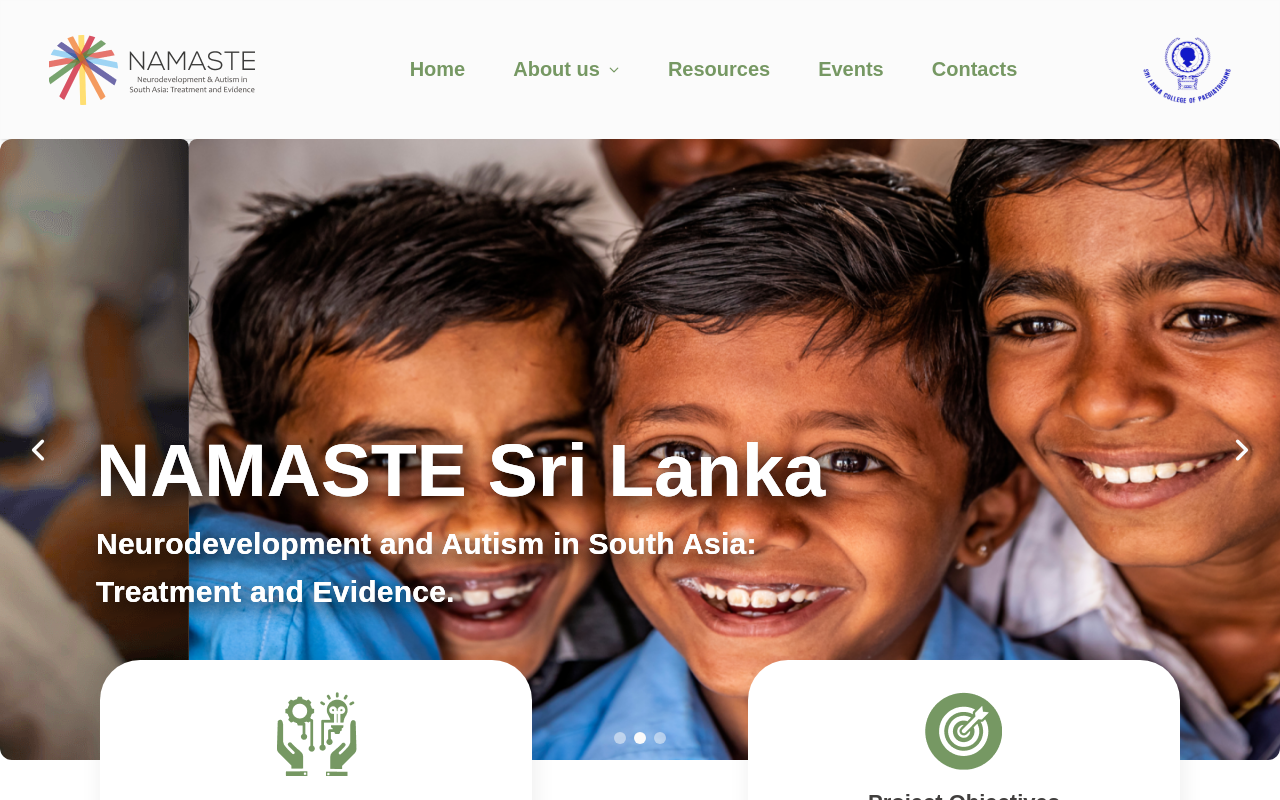
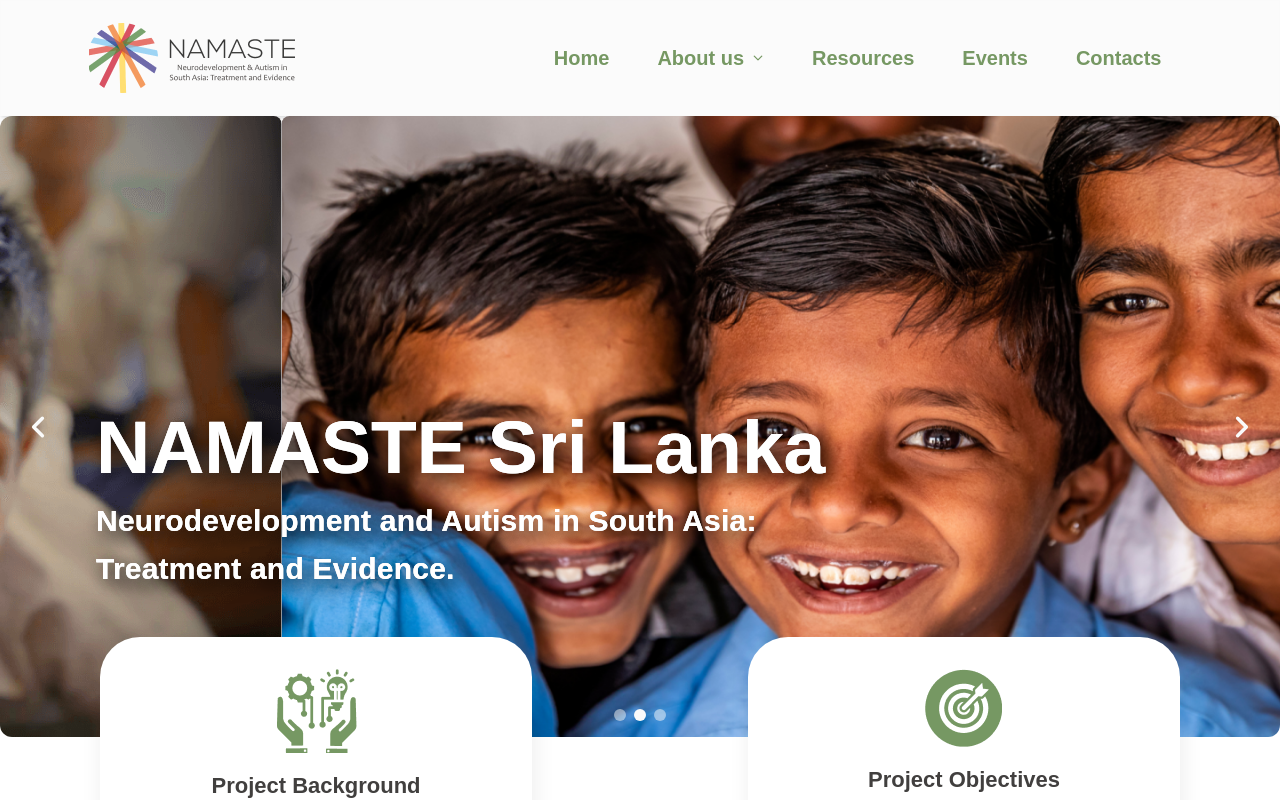
Before and after one commit to tharanga270/namasthe_project2, a React (Create React App) app: page /#/ in a window 1280 px wide. Shown: the top 800 px of the page. Built offline with nearby package versions, Linux system fonts and the light colour scheme.

Commit message:
modification added

```diff
--- a/src/Components/Cabcommunity/Index.js
+++ b/src/Components/Cabcommunity/Index.js
@@ -54,9 +54,14 @@ const CabCommunity = () => {
       slidesToSlide: 4,
     },
     tablet: {
-      breakpoint: { max: 1024, min: 464 },
+      breakpoint: { max: 1024, min: 640 },
       items: 2,
       slidesToSlide: 2,
+    },
+    tablet2: {
+      breakpoint: { max: 640, min: 464 },
+      items: 1,
+      slidesToSlide: 1,
     },
     mobile: {
       breakpoint: { max: 464, min: 0 },
@@ -73,15 +78,15 @@ const CabCommunity = () => {
         ml: { lg: "6rem", md: "2rem", sm: 0, xs: 0 },
         mr: { lg: "6rem", md: "2rem", sm: 0, xs: 0 },
         p: 2,
+        mt: "10%",
       }}
-      style={{ marginTop: "10%" }}
     >
       <Carousel
         responsive={responsive}
         autoPlay={true}
         autoPlaySpeed={5000}
         infinite={true}
-        removeArrowOnDeviceType={["tablet", "mobile", "desktop"]}
+        removeArrowOnDeviceType={["tablet", "tablet2", "mobile", "desktop"]}
         containerClass="carousel-container"
       >
         {cardData.map((data, index) => (
@@ -95,6 +100,7 @@ const CabCommunity = () => {
               maxWidth: "100%",
               border: "2px solid rgb(200, 122, 255)",
               height: "550px",
+              margin: "auto",
             }}
           >
             <div
--- a/src/Components/Navbar/Index.js
+++ b/src/Components/Navbar/Index.js
@@ -17,7 +17,7 @@ import {
   XMarkIcon,
 } from "@heroicons/react/24/outline";
 import { UserGroupIcon } from "@heroicons/react/24/solid";
-import { namastheLogo, Rectangle1 } from "../../config/Images/Images";
+import { namastheLogo } from "../../config/Images/Images";
 import { Link } from "react-router-dom";
 import { Box, CardMedia } from "@mui/material";
 const navListMenuItems = [
@@ -199,60 +199,29 @@ export function NavbarWithMegaMenu() {
           href="/"
           variant="h6"
           className="mr-4 cursor-pointer py-1.5 lg:ml-2"
-          style={{ marginLeft: "1rem" }}
-        >
-          <CardMedia
-            component="img"
-            // height="194"
-            image={namastheLogo}
-            alt={namastheLogo}
-          />
-          {/* <img src={namastheLogo} alt="namastheLogo" /> */}
-        </Typography>
-        <div
-          className="hidden lg:block flex-grow justify-center"
-          // style={{ marginRight: "7rem" }}
         >
           <Box
             sx={{
-              mr: {
-                xl: "10rem",
-                lg: "2rem",
-                md: "1rem",
-                sm: "4rem",
-                xs: "2rem",
+              marginLeft: {
+                xl: "3rem",
+                lg: "3rem",
+                md: "0rem",
+                sm: "2rem",
+                xs: "1rem",
               },
             }}
           >
-            <NavList />
+            <CardMedia
+              component="img"
+              image={namastheLogo}
+              alt={namastheLogo}
+            />{" "}
           </Box>
+        </Typography>
+        <div className="hidden lg:block flex-grow justify-center">
+          <NavList />
         </div>
         <div className="flex items-center">
-          {/* <img
-            src={Rectangle1}
-            alt="RightImage"
-            // className="ml-4"
-            width="120px"
-            height="105px"
-            style={{ marginRight: "1rem" }}
-          /> */}
-
-          <CardMedia
-            component="img"
-            image={Rectangle1}
-            alt={Rectangle1}
-            sx={{
-              height: {
-                xl: "105px",
-                lg: "105px",
-                md: "105px",
-                sm: "105px",
-                xs: "80px",
-              },
-              width: "120px",
-            }}
-          />
-
           <IconButton
             variant="text"
             color="blue-gray"
--- a/src/Components/ProjectObjectives/Index.js
+++ b/src/Components/ProjectObjectives/Index.js
@@ -3,7 +3,6 @@ import "./style.css";
 import Typography from "@mui/material/Typography";
 import Grid from "@mui/material/Grid";
 import Card from "@mui/material/Card";
-import { project3 } from "../../config/Images/Images";
 import { Box } from "@mui/material";
 const data = [
   {
--- a/src/Components/WhatWeDo/Index.js
+++ b/src/Components/WhatWeDo/Index.js
@@ -133,7 +133,7 @@ const WeDo = () => {
                   lg: "flex-start",
                   sm: "center",
                 },
-                mb: { xs: "2rem", sm: "2rem", lg: "0", md: "0" },
+                mb: { xs: "3rem", sm: "2rem", lg: "0", md: "0" },
               }}
             >
               <Box
@@ -203,7 +203,7 @@ const WeDo = () => {
                   lg: "flex-start",
                   sm: "center",
                 },
-                mb: { xs: "2rem", sm: "2rem", lg: "0", md: "0" },
+                mb: { xs: "5rem", sm: "2rem", lg: "0", md: "0" },
               }}
             >
               <Box
```
Also changed, not shown: 1 other file (tests, documents, lock files or other folders).
